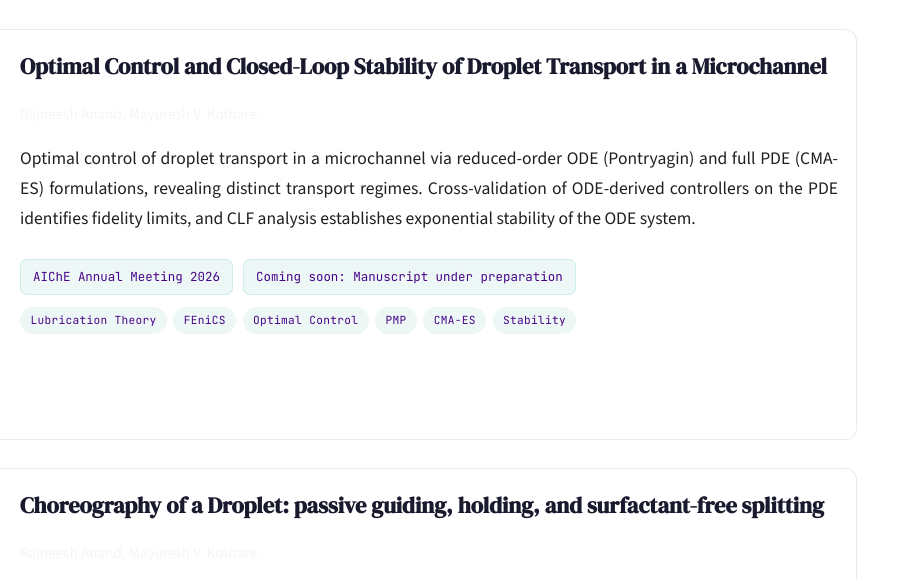
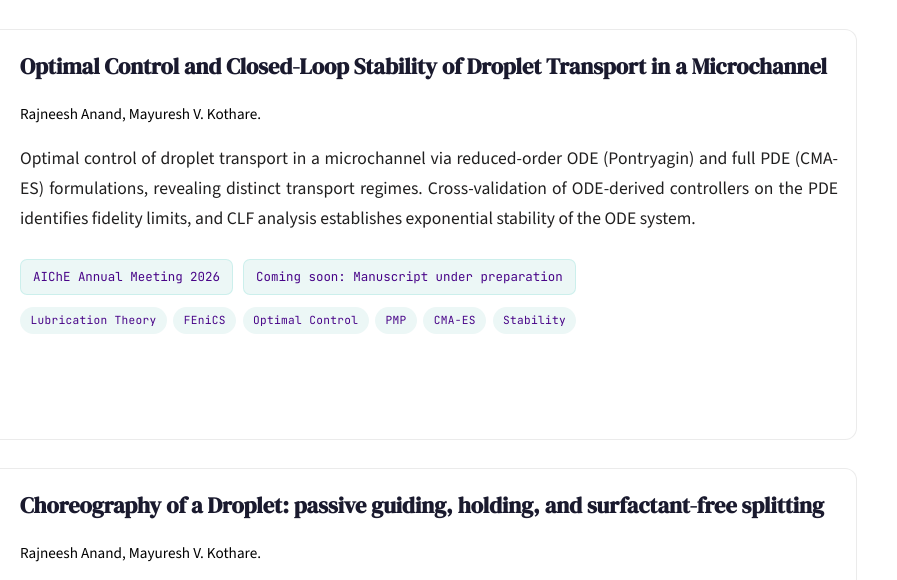
Before and after one commit to rajneeshanand/rajneeshanand.github.io, a plain HTML site: page index.html in a window 1280 px wide. Shown: the part 1704-2284 px from the top of the page, 383-1280 px from the left. Drawn offline with nearby package versions, Linux system fonts and the light colour scheme.

Commit message:
color changed

```diff
--- a/index.html
+++ b/index.html
@@ -350,7 +350,7 @@
     }
     .project-info { padding:0; display: flex; flex-direction: column; gap: 8px; }
     .project-info h3 { font-family:var(--serif); font-size:1.4rem; margin-bottom:0.5rem; }
-    .project-info .project-authors { font-size:0.95rem; color:whitesmoke; margin-bottom:0.5rem; }
+    .project-info .project-authors { font-size:0.95rem; color:black; margin-bottom:0.5rem; }
     .project-info p { font-size:1.1rem; color:var(--text-secondary); margin-bottom:6px; text-align: justify; }
     .tags { display:flex; flex-wrap:wrap; gap:0.4rem; margin-top:4px; }
     .tag {
```
